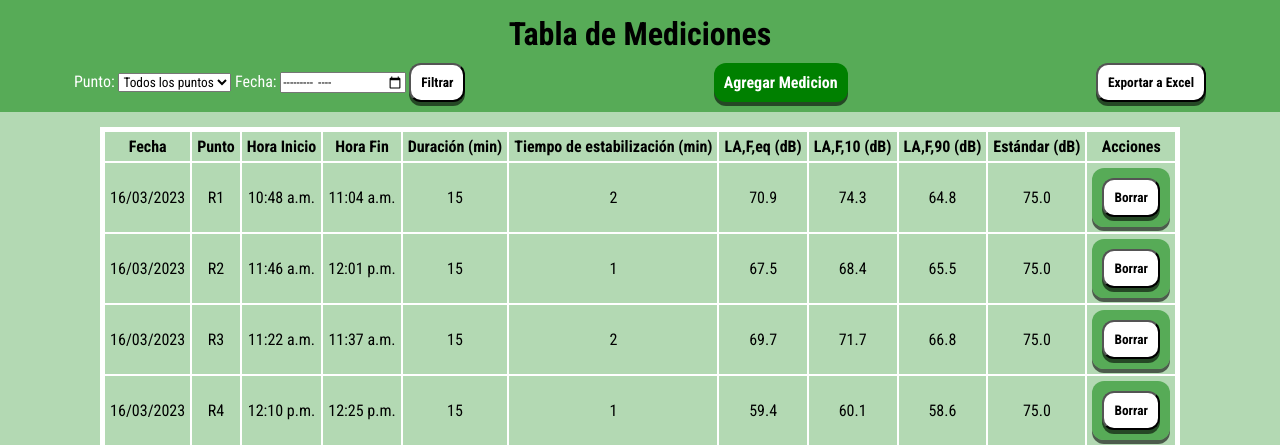
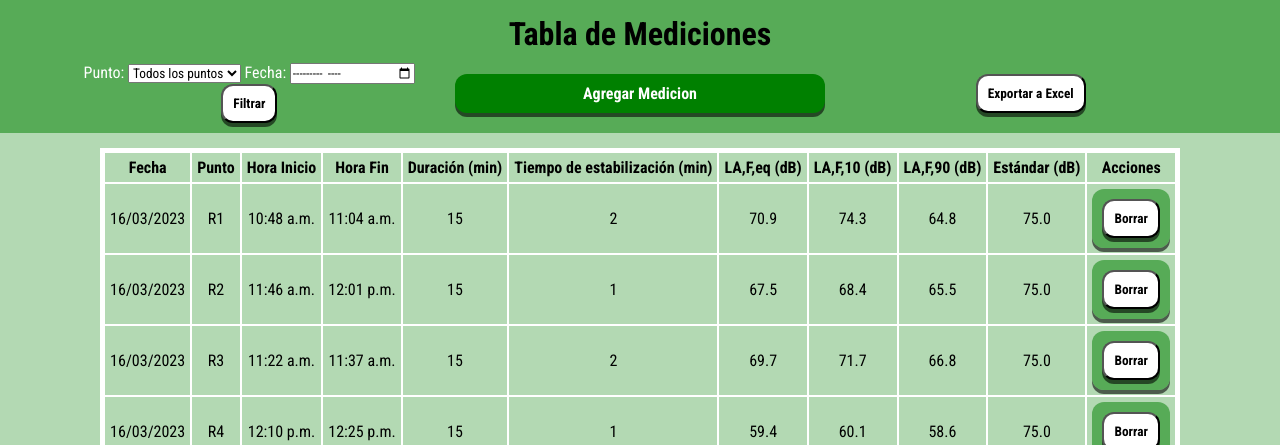
Before and after one commit to moras98/web_adapta_apps, a Django app: page /ruido/tabla-mediciones/ in a window 1280 px wide. Shown: the part 84-529 px from the top of the page. Run offline with Django 4.2, Linux system fonts and the light colour scheme; a user stored in the database is signed in; data comes from the database, SQL or seed files in the repository; both versions use the stored data as it was after the commit.

Commit message:
css changes

```diff
--- a/servicios_adapta/servicios_adapta_app/static/tabla-mediciones.css
+++ b/servicios_adapta/servicios_adapta_app/static/tabla-mediciones.css
@@ -25,8 +25,17 @@
 .sub-section {
     width: 90%;
     display: flex;
+    flex-wrap: wrap;
     align-items: center;
-    justify-content: space-between;
+    justify-content: center;
+    gap: 20px;
+}
+
+.sub-section form,
+.sub-section a,
+.sub-section button {
+    flex: 1;
+    text-align: center;
 }
 
 .sub-section form {
@@ -43,6 +52,13 @@
     border-radius: 12px;
     box-shadow: 0px 4px rgba(0, 0, 0, 0.577);
     padding: 10px;
+    transition: background-color .2s;
+}
+
+.sub-section a:hover {
+    color: black;
+    background-color: white;
+    border: solid black 1px;
 }
 
 
```
Also changed, not shown: servicios_adapta/db.sqlite3, 1 other file.
